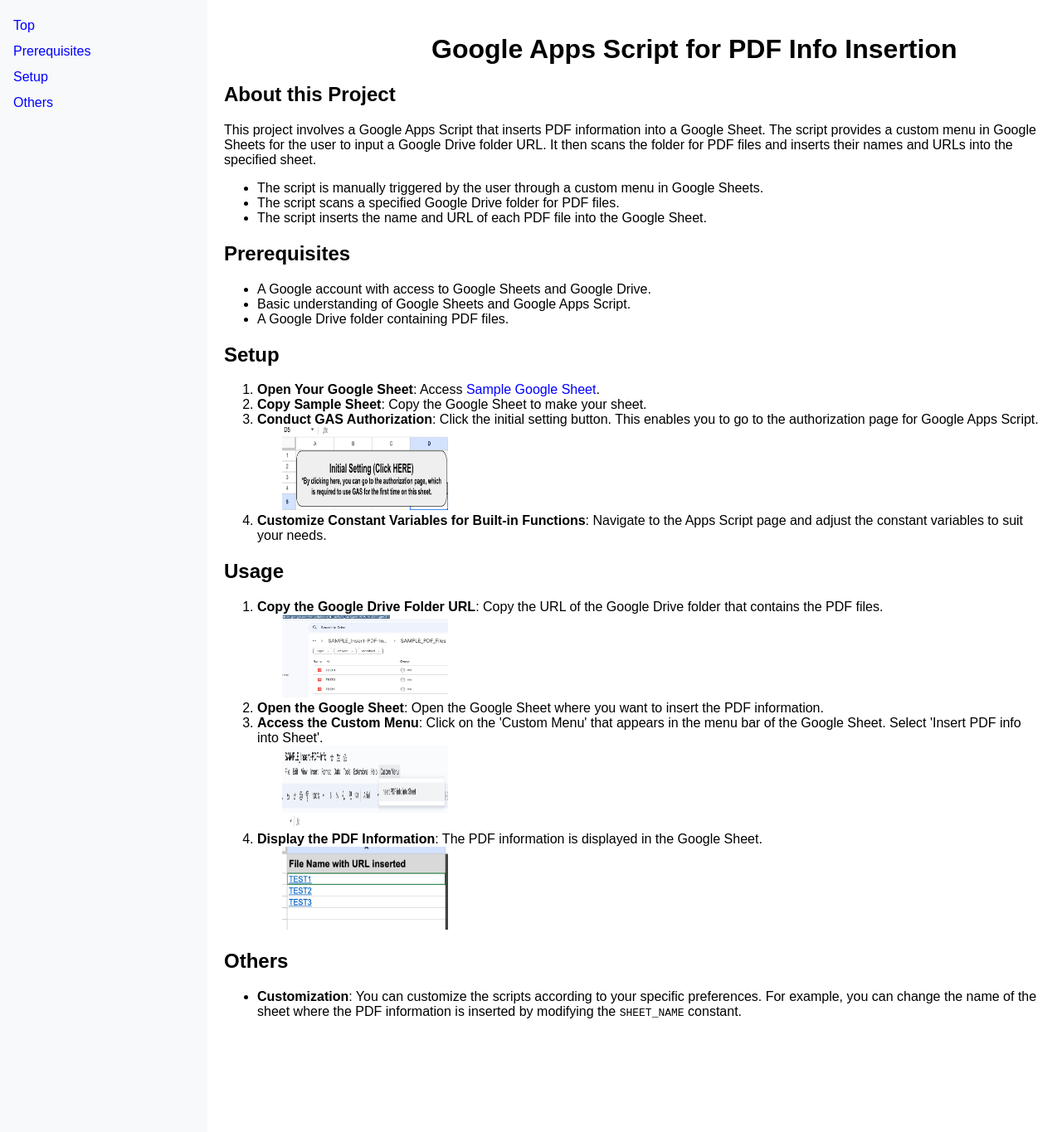
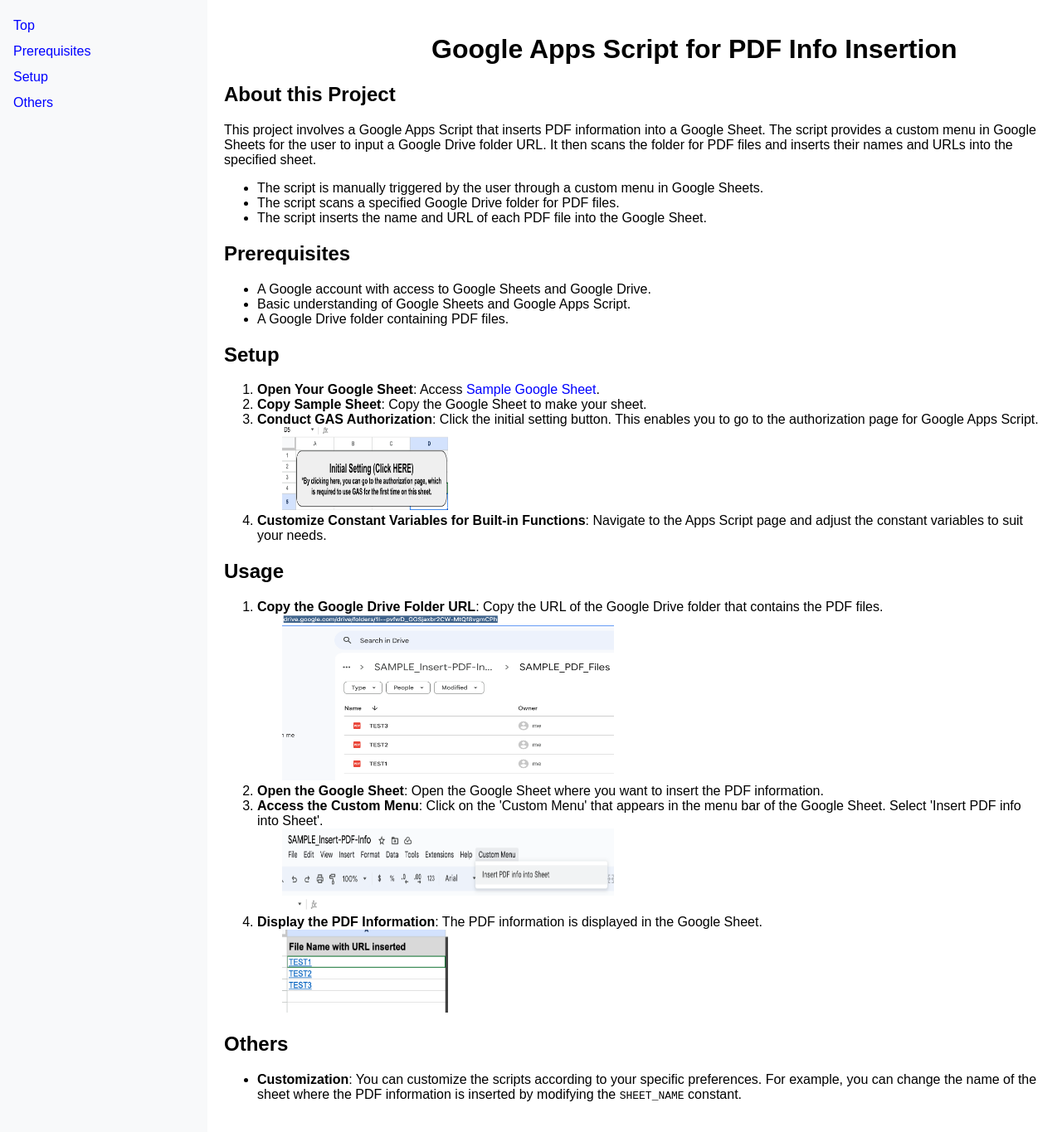
Before and after one commit to tsato21/pdf-info-inserter, a Jekyll site: the page built from docs/index.md, in a window 1280 px wide and 1365 px high. Shown: the whole window at 83% size. Built offline with Jekyll 4.4.1, drawn with Linux system fonts in a browser that asks for light colours.

Commit message:
Update index.md

```diff
--- a/docs/index.md
+++ b/docs/index.md
@@ -36,13 +36,13 @@ This project involves a Google Apps Script that inserts PDF information into a G
 <ol>
   <li><strong>Copy the Google Drive Folder URL</strong>: Copy the URL of the Google Drive folder that contains the PDF files.
     <div style="margin-left: 30px">
-      <img src="assets/images/copy-folder-url.png" alt="Image of Copy Folder URL" width="200" height="100">
+      <img src="assets/images/copy-folder-url.png" alt="Image of Copy Folder URL" width="400" height="200">
     </div>
   </li>
   <li><strong>Open the Google Sheet</strong>: Open the Google Sheet where you want to insert the PDF information.</li>
   <li><strong>Access the Custom Menu</strong>: Click on the 'Custom Menu' that appears in the menu bar of the Google Sheet. Select 'Insert PDF info into Sheet'.
     <div style="margin-left: 30px">
-      <img src="assets/images/access-custom-menu.png" alt="Image of Access Custom Menu" width="200" height="100">
+      <img src="assets/images/access-custom-menu.png" alt="Image of Access Custom Menu" width="400" height="100">
     </div>
   </li>
   <li><strong>Display the PDF Information</strong>: The PDF information is displayed in the Google Sheet.
```
